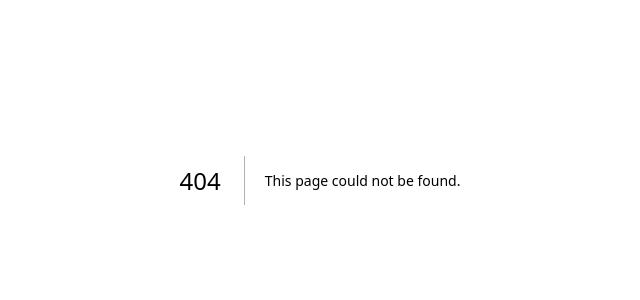
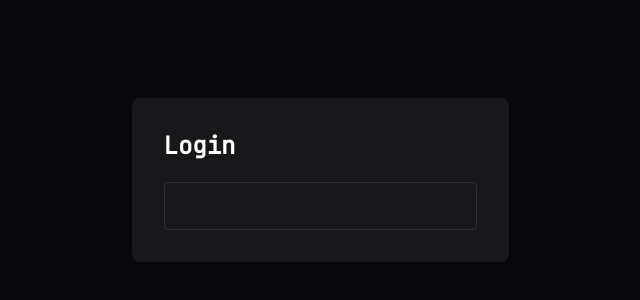
Before and after one commit to webDeveloperSergey/next-auth-pro, a Next.js app: page /auth/login in a window 1280 px wide. Before the commit this address had no page. Shown: the part 252-552 px from the top of the page, without its empty margins (320-960 px from the left). Built offline with nearby package versions, Linux system fonts and the light colour scheme.

Commit message:
add(main): AuthForm, AuthPageWrapper + styles for AuthForm

```diff
--- a/package.json
+++ b/package.json
@@ -17,7 +17,9 @@
 		"next": "15.2.4",
 		"react": "^19.0.0",
 		"react-dom": "^19.0.0",
-		"react-hot-toast": "^2.5.2"
+		"react-hook-form": "^7.55.0",
+		"react-hot-toast": "^2.5.2",
+		"sass": "^1.86.3"
 	},
 	"devDependencies": {
 		"@tailwindcss/postcss": "^4",
--- /dev/null
+++ b/src/app/auth/AuthPageWrapper.tsx
@@ -0,0 +1,17 @@
+import { FC, ReactNode } from 'react'
+
+interface Props {
+	children: ReactNode
+	heading: string
+}
+
+export const AuthPageWrapper: FC<Props> = ({ children, heading }) => {
+	return (
+		<div className='min-h-screen flex items-center justify-center'>
+			<div className='bg-zinc-900 p-8 rounded-lg shadow-md'>
+				<h2 className='font-semibold mb-4'>{heading}</h2>
+				{children}
+			</div>
+		</div>
+	)
+}
--- /dev/null
+++ b/src/app/auth/form/AuthForm.module.scss
@@ -0,0 +1,23 @@
+@reference "../../globals.css";
+
+.input-field {
+	@apply w-full px-3 py-2 border border-zinc-700/60 rounded focus:outline-none focus:border-primary bg-transparent text-white transition-colors mt-1;
+}
+
+.btn-primary {
+	@apply w-full py-2 text-white font-semibold rounded transition duration-500 ease-in-out mt-1;
+
+	&:hover {
+		@apply transform scale-103;
+	}
+}
+
+.recaptcha {
+	@apply mb-5;
+	filter: invert(1) grayscale(1);
+	transform: scale(1.22);
+
+	> div > div {
+		@apply mx-auto;
+	}
+}
--- /dev/null
+++ b/src/app/auth/form/AuthForm.tsx
@@ -0,0 +1,13 @@
+import styles from './AuthForm.module.scss'
+
+interface Props {
+	isLogin: boolean
+}
+
+export const AuthForm = ({ isLogin }: Props) => {
+	return (
+		<div>
+			<input type='text' className={styles['input-field']} />
+		</div>
+	)
+}
--- /dev/null
+++ b/src/app/auth/login/page.tsx
@@ -0,0 +1,15 @@
+import { Metadata } from 'next'
+import { AuthPageWrapper } from '../AuthPageWrapper'
+import { AuthForm } from '../form/AuthForm'
+
+export const metadata: Metadata = {
+	title: 'Login',
+}
+
+export default function Page() {
+	return (
+		<AuthPageWrapper heading='Login'>
+			<AuthForm isLogin />
+		</AuthPageWrapper>
+	)
+}
```
Also changed, not shown: src/app/auth/form/useAuthForm.ts (added), 1 other file (tests, documents, lock files or other folders).
